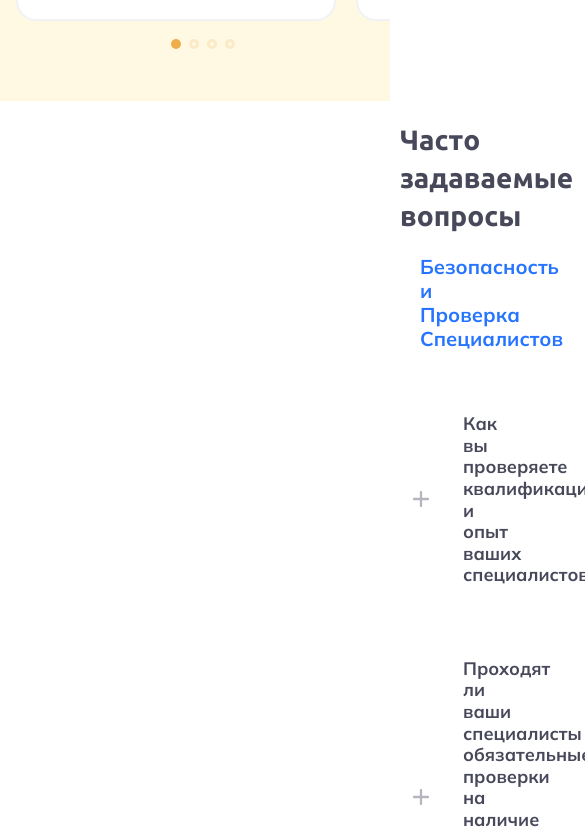
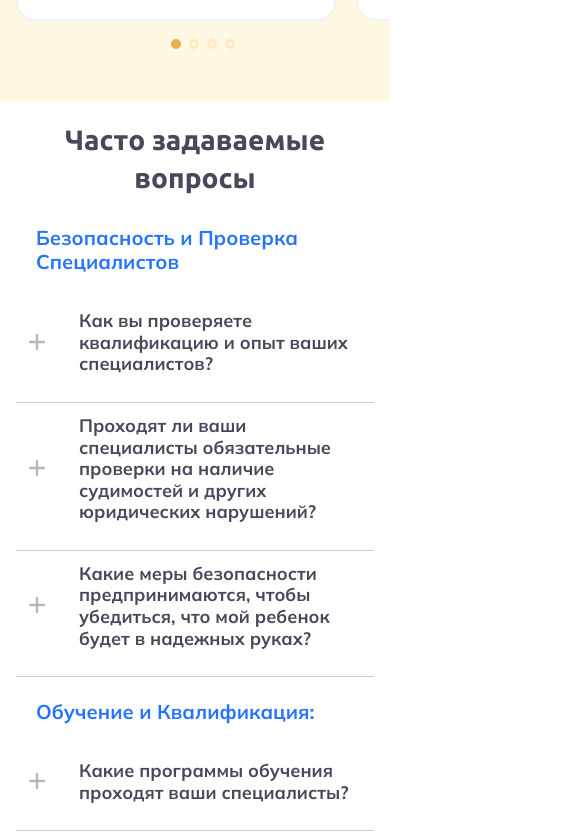
Before and after one commit to tayga2410/onegeli, a React (Vite) app: page / in a window 390 px wide. Shown: the part 8853-9686 px from the top of the page, 585 px wide, since content can reach past the window. Built offline with nearby package versions, Linux system fonts and the light colour scheme.

Commit message:
feat: addedd adaptive layout for faq section

```diff
--- a/src/components/faq/Faq.jsx
+++ b/src/components/faq/Faq.jsx
@@ -32,7 +32,7 @@ const AccordionItem = ({ question, answer, isOpen, onClick }) => {
 
 const AccordionSection = ({ header, items, openIndex, handleClick }) => (
   <div className="faq__accordion-section">
-    <h3 className="faq__accordion-section__header">{header}</h3>
+    <h3 className="faq__accordion-section-header">{header}</h3>
     {items.map((item, index) => (
       <AccordionItem
         key={index}
--- a/src/components/faq/data.js
+++ b/src/components/faq/data.js
@@ -67,7 +67,7 @@ const data = [
     ],
   },
   {
-    header: "Индивидуальный Подход:",
+    header: "Программы Развития:",
     items: [
       {
         question: "Какие методы и программы вы используете для развития детей?",
--- a/src/components/faq/faq.css
+++ b/src/components/faq/faq.css
@@ -3,15 +3,15 @@
 }
 
 .faq__header {
-    font-family: Ubuntu, sans-serif;
+  font-family: Ubuntu, sans-serif;
   font-size: 28px;
   font-weight: 700;
   line-height: 38px;
   text-align: center;
-  margin: 0 0 20px;
+  margin: 0 0 29px;
 }
 
-.faq__accordion-section__header {
+.faq__accordion-section-header {
   font-size: 20px;
   font-weight: 700;
   line-height: 24px;
@@ -42,9 +42,9 @@
 }
 
 .faq__accordion-content {
-    overflow: hidden;
-    transition: max-height 0.7s ease;
-  }
+  overflow: hidden;
+  transition: max-height 0.7s ease;
+}
 
 .faq__accordion-item::after {
   position: absolute;
@@ -82,3 +82,33 @@
 .faq__accordion-section {
   margin: 0 0 32px;
 }
+
+@media (max-width: 1919px) {
+  .faq {
+    padding: 20px 160px;
+  }
+}
+
+@media (max-width: 1439px) {
+  .faq {
+    padding: 20px 60px;
+  }
+
+  .faq__accordion-item {
+    gap: 0;
+  }
+}
+
+@media (max-width: 767px) {
+  .faq {
+    padding: 20px 16px;
+  }
+
+  .faq__accordion-section-header {
+    margin: 0 0 15px;
+  }
+
+  .faq__accordion-section {
+    gap: 0;
+  }
+}
```
